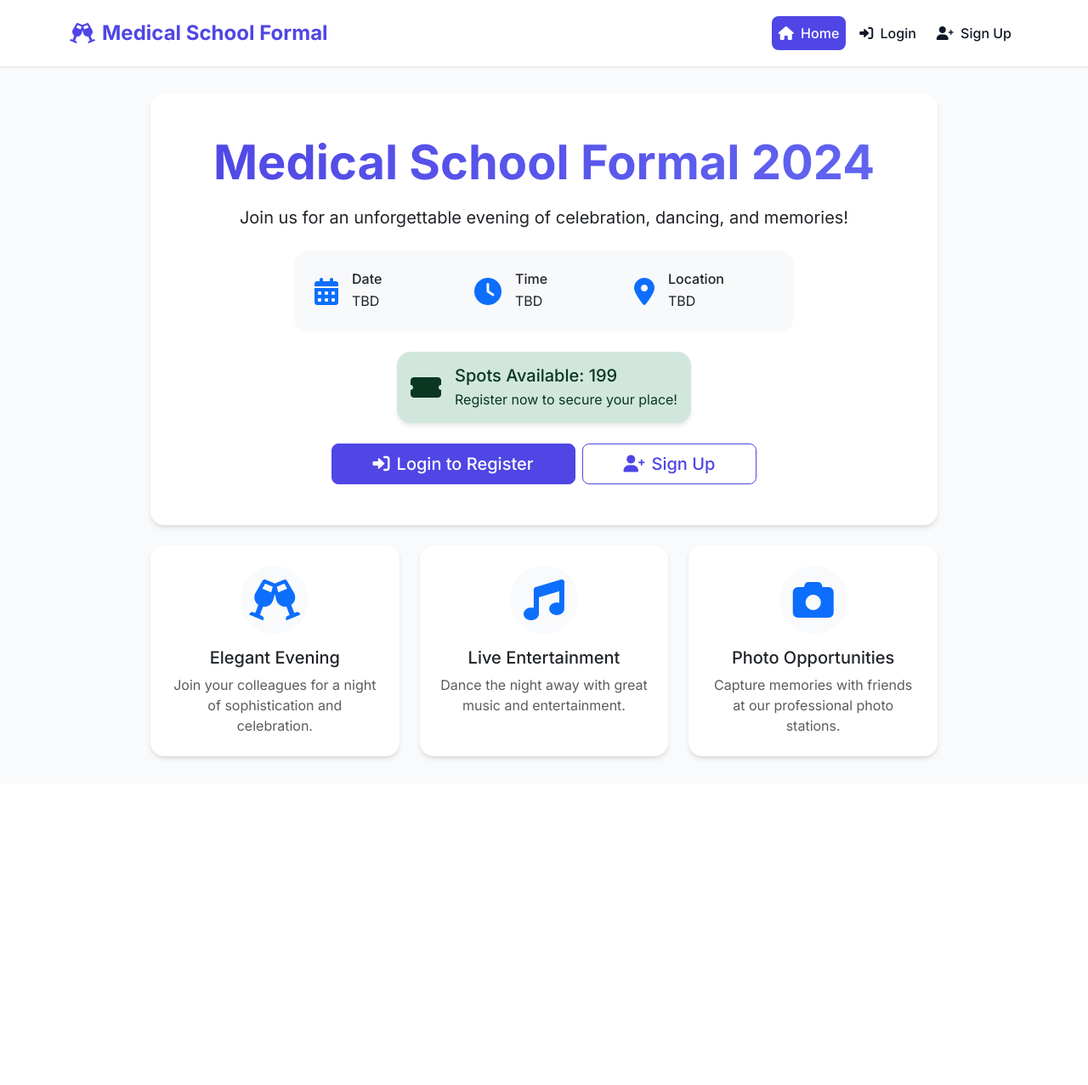
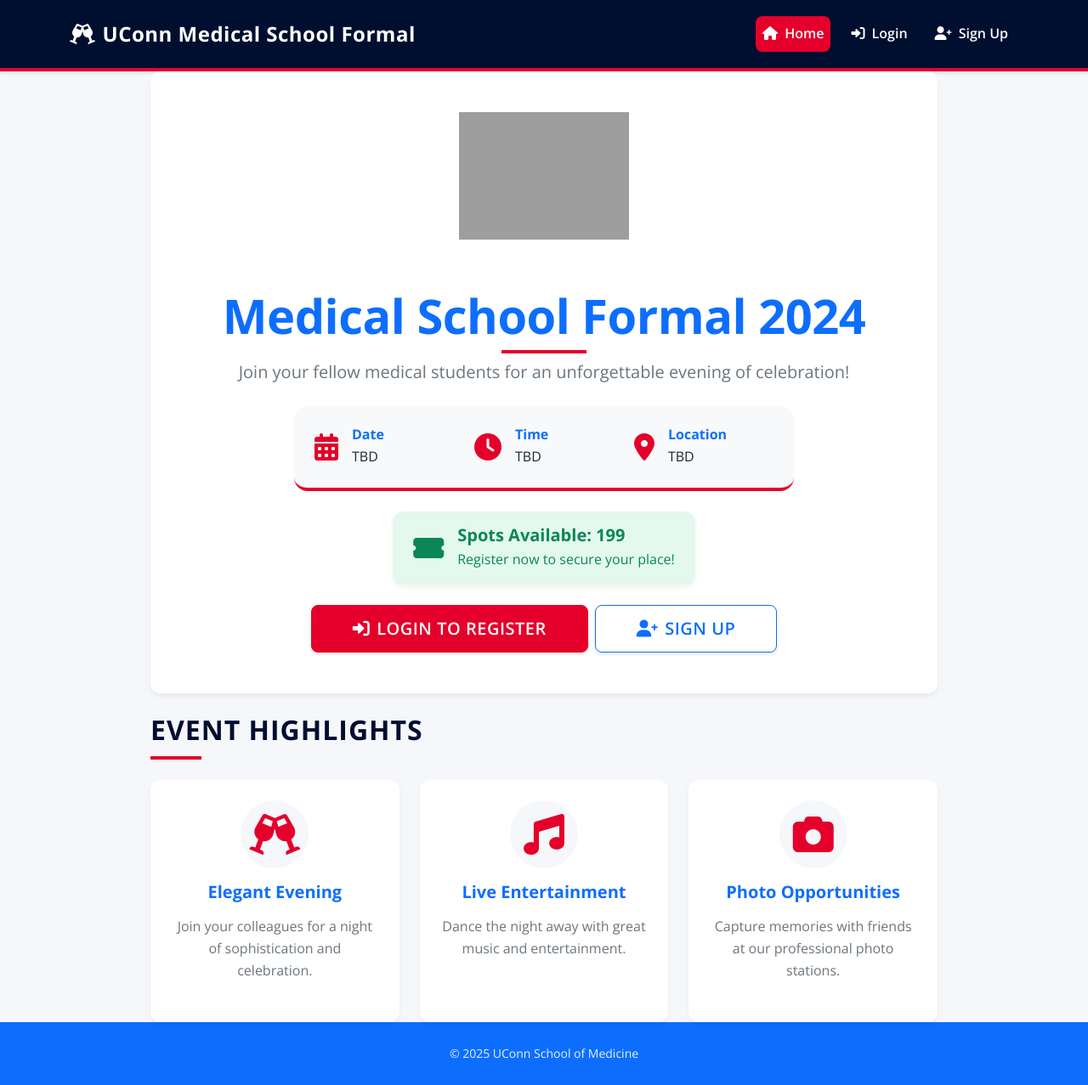
Before and after one commit to thisisalimirza/uconnformal, a Flask app: page / in a window 1280 px wide. Shown: the whole page at 85% size. Before the commit the page ends 895 px from the top, so only its background shows below. Run offline with Flask 3, Linux system fonts and the light colour scheme; grey boxes are pictures that could not be loaded.

Commit message:
updated UI

```diff
--- a/app.py
+++ b/app.py
@@ -22,6 +22,11 @@ login_manager.login_view = 'login'
 
 # Configuration
 MAX_CAPACITY = 200  # Maximum number of attendees (including plus ones)
+
+# Template context processor
+@app.context_processor
+def inject_year():
+    return {'now': datetime.utcnow()}
 
 class User(UserMixin, db.Model):
     id = db.Column(db.Integer, primary_key=True)
--- a/templates/base.html
+++ b/templates/base.html
@@ -3,22 +3,40 @@
 <head>
     <meta charset="UTF-8">
     <meta name="viewport" content="width=device-width, initial-scale=1.0">
-    <title>Medical School Formal - {% block title %}{% endblock %}</title>
+    <title>UConn Medical School Formal - {% block title %}{% endblock %}</title>
     <link href="https://cdn.jsdelivr.net/npm/bootstrap@5.3.2/dist/css/bootstrap.min.css" rel="stylesheet">
     <link href="https://cdnjs.cloudflare.com/ajax/libs/font-awesome/6.0.0/css/all.min.css" rel="stylesheet">
-    <link href="https://fonts.googleapis.com/css2?family=Inter:wght@400;500;600;700&display=swap" rel="stylesheet">
+    <link href="https://fonts.googleapis.com/css2?family=Open+Sans:wght@400;600;700&display=swap" rel="stylesheet">
     <style>
         :root {
-            --primary-color: #4f46e5;
-            --primary-dark: #4338ca;
-            --secondary-color: #6366f1;
-            --success-color: #22c55e;
-            --warning-color: #f59e0b;
-            --danger-color: #ef4444;
-            --background-color: #f9fafb;
-            --card-background: #ffffff;
-            --text-primary: #111827;
-            --text-secondary: #6b7280;
+            /* Primary Colors */
+            --primary-color: #000E2F;      /* UConn Navy */
+            --primary-dark: #000720;       /* Darker Navy */
+            --primary-light: #1a2847;      /* Lighter Navy for hover states */
+
+            /* Secondary Colors */
+            --secondary-color: #4A4A4A;    /* Darker gray for better contrast */
+            --secondary-light: #666666;    /* UConn Gray */
+
+            /* Accent Colors */
+            --accent-color: #E4002B;       /* UConn Red */
+            --accent-dark: #B30022;        /* Darker Red for hover states */
+            --accent-light: #FF1744;       /* Lighter Red for highlights */
+
+            /* UI Colors */
+            --success-color: #0A8754;      /* Darker success for better contrast */
+            --warning-color: #CC9900;      /* Darker warning for better contrast */
+            --danger-color: #E4002B;       /* UConn Red */
+
+            /* Background Colors */
+            --background-color: #F5F7FA;   /* Light gray background */
+            --card-background: #FFFFFF;
+
+            /* Text Colors */
+            --text-primary: #000E2F;       /* Navy for primary text */
+            --text-secondary: #4A4A4A;     /* Dark gray for secondary text */
+            --text-light: #666666;         /* Light gray for tertiary text */
+            --text-white: #FFFFFF;         /* White text */
         }
 
         body {
@@ -26,185 +44,272 @@
             display: flex;
             flex-direction: column;
             background-color: var(--background-color);
-            font-family: 'Inter', sans-serif;
+            font-family: 'Open Sans', sans-serif;
             color: var(--text-primary);
+            line-height: 1.6;
         }
 
+        /* Typography */
+        h1, h2, h3, h4, h5, h6 {
+            color: var(--primary-color);
+            font-weight: 700;
+            margin-bottom: 1rem;
+        }
+
+        .display-4 {
+            font-weight: 700;
+            letter-spacing: -0.5px;
+        }
+
+        /* Navbar Styles */
         .navbar {
-            background-color: var(--card-background);
-            box-shadow: 0 1px 3px 0 rgba(0, 0, 0, 0.1);
+            background-color: var(--primary-color);
             padding: 1rem 0;
+            box-shadow: 0 2px 4px rgba(0, 0, 0, 0.1);
         }
 
         .navbar-brand {
             font-weight: 700;
-            color: var(--primary-color) !important;
+            color: var(--text-white) !important;
             font-size: 1.5rem;
+            letter-spacing: 0.5px;
         }
 
         .nav-link {
-            color: var(--text-primary) !important;
-            font-weight: 500;
+            color: var(--text-white) !important;
+            font-weight: 600;
             padding: 0.5rem 1rem;
             border-radius: 0.5rem;
             transition: all 0.2s ease;
+            margin: 0 0.25rem;
         }
 
         .nav-link:hover {
-            background-color: var(--background-color);
-            color: var(--primary-color) !important;
+            background-color: var(--primary-light);
+            transform: translateY(-1px);
         }
 
         .nav-link.active {
-            background-color: var(--primary-color);
-            color: white !important;
+            background-color: var(--accent-color);
+            box-shadow: 0 2px 4px rgba(0, 0, 0, 0.1);
         }
 
-        .main-content {
-            flex: 1;
-            padding: 2rem 0;
-        }
-
+        /* Card Styles */
         .card {
             border: none;
-            border-radius: 1rem;
-            box-shadow: 0 4px 6px -1px rgba(0, 0, 0, 0.1), 0 2px 4px -1px rgba(0, 0, 0, 0.06);
+            border-radius: 0.75rem;
+            box-shadow: 0 4px 6px rgba(0, 0, 0, 0.05);
             transition: transform 0.2s ease, box-shadow 0.2s ease;
+            background-color: var(--card-background);
+            margin-bottom: 1.5rem;
         }
 
         .card:hover {
             transform: translateY(-2px);
-            box-shadow: 0 10px 15px -3px rgba(0, 0, 0, 0.1), 0 4px 6px -2px rgba(0, 0, 0, 0.05);
+            box-shadow: 0 8px 12px rgba(0, 0, 0, 0.1);
         }
 
+        .card-title {
+            color: var(--primary-color);
+            font-weight: 700;
+            margin-bottom: 1rem;
+        }
+
+        .card-text {
+            color: var(--text-secondary);
+        }
+
+        /* Button Styles */
         .btn {
-            padding: 0.5rem 1.5rem;
+            padding: 0.75rem 1.5rem;
             border-radius: 0.5rem;
-            font-weight: 500;
+            font-weight: 600;
+            text-transform: uppercase;
+            letter-spacing: 0.5px;
             transition: all 0.2s ease;
+            box-shadow: 0 2px 4px rgba(0, 0, 0, 0.1);
         }
 
         .btn-primary {
             background-color: var(--primary-color);
             border-color: var(--primary-color);
+            color: var(--text-white);
         }
 
         .btn-primary:hover {
-            background-color: var(--primary-dark);
-            border-color: var(--primary-dark);
+            background-color: var(--primary-light);
+            border-color: var(--primary-light);
             transform: translateY(-1px);
+            box-shadow: 0 4px 6px rgba(0, 0, 0, 0.15);
         }
 
-        .btn-outline-primary {
-            color: var(--primary-color);
-            border-color: var(--primary-color);
+        .btn-accent {
+            background-color: var(--accent-color);
+            border-color: var(--accent-color);
+            color: var(--text-white);
         }
 
-        .btn-outline-primary:hover {
-            background-color: var(--primary-color);
-            border-color: var(--primary-color);
+        .btn-accent:hover {
+            background-color: var(--accent-dark);
+            border-color: var(--accent-dark);
             transform: translateY(-1px);
+            box-shadow: 0 4px 6px rgba(0, 0, 0, 0.15);
         }
 
-        .flash-messages {
-            position: fixed;
-            top: 20px;
-            right: 20px;
-            z-index: 1000;
-            min-width: 300px;
-            max-width: 400px;
-        }
-
-        .alert {
-            border: none;
-            border-radius: 1rem;
-            box-shadow: 0 4px 6px -1px rgba(0, 0, 0, 0.1);
-            animation: slideIn 0.3s ease-out;
-        }
-
-        @keyframes slideIn {
-            from {
-                transform: translateX(100%);
-                opacity: 0;
-            }
-            to {
-                transform: translateX(0);
-                opacity: 1;
-            }
-        }
-
+        /* Form Styles */
         .form-control {
             border-radius: 0.5rem;
             padding: 0.75rem 1rem;
-            border: 1px solid #e5e7eb;
+            border: 2px solid #E5E9F0;
             transition: all 0.2s ease;
+            background-color: var(--card-background);
         }
 
         .form-control:focus {
             border-color: var(--primary-color);
-            box-shadow: 0 0 0 3px rgba(79, 70, 229, 0.1);
+            box-shadow: 0 0 0 3px rgba(0, 14, 47, 0.1);
         }
 
         .form-label {
-            font-weight: 500;
+            font-weight: 600;
             color: var(--text-secondary);
+            text-transform: uppercase;
+            font-size: 0.875rem;
+            letter-spacing: 0.5px;
+            margin-bottom: 0.5rem;
         }
 
-        .badge {
-            padding: 0.5em 1em;
-            border-radius: 9999px;
-            font-weight: 500;
-        }
-
+        /* Table Styles */
         .table {
-            border-radius: 1rem;
+            border-radius: 0.75rem;
             overflow: hidden;
+            box-shadow: 0 4px 6px rgba(0, 0, 0, 0.05);
         }
 
         .table th {
-            background-color: #f8fafc;
+            background-color: var(--primary-color);
+            color: var(--text-white);
             font-weight: 600;
             text-transform: uppercase;
-            font-size: 0.75rem;
+            font-size: 0.875rem;
             letter-spacing: 0.05em;
-            color: var(--text-secondary);
+            padding: 1rem;
+            border-bottom: none;
         }
 
         .table td {
             vertical-align: middle;
+            padding: 1rem;
+            color: var(--text-secondary);
+            border-color: #E5E9F0;
         }
 
-        /* Dark mode support */
+        /* Badge Styles */
+        .badge {
+            padding: 0.5em 1em;
+            border-radius: 0.375rem;
+            font-weight: 600;
+            text-transform: uppercase;
+            letter-spacing: 0.5px;
+        }
+
+        /* Alert Styles */
+        .alert {
+            border: none;
+            border-radius: 0.75rem;
+            box-shadow: 0 4px 6px rgba(0, 0, 0, 0.05);
+            padding: 1rem 1.5rem;
+        }
+
+        .alert-success {
+            background-color: #E3F9EE;
+            color: var(--success-color);
+        }
+
+        .alert-warning {
+            background-color: #FFF8E6;
+            color: var(--warning-color);
+        }
+
+        .alert-danger {
+            background-color: #FFE8EC;
+            color: var(--danger-color);
+        }
+
+        /* Footer Styles */
+        footer {
+            background-color: var(--primary-color);
+            color: var(--text-white);
+            padding: 2rem 0;
+            margin-top: auto;
+        }
+
+        footer small {
+            font-size: 0.875rem;
+            opacity: 0.9;
+        }
+
+        /* UConn Specific Styles */
+        .uconn-accent-border {
+            border-bottom: 4px solid var(--accent-color);
+        }
+
+        .uconn-section-title {
+            color: var(--primary-color);
+            font-weight: 700;
+            text-transform: uppercase;
+            letter-spacing: 1px;
+            position: relative;
+            padding-bottom: 1rem;
+            margin-bottom: 2rem;
+        }
+
+        .uconn-section-title::after {
+            content: '';
+            position: absolute;
+            bottom: 0;
+            left: 0;
+            width: 60px;
+            height: 4px;
+            background-color: var(--accent-color);
+        }
+
+        /* Dark Mode Support */
         @media (prefers-color-scheme: dark) {
             :root {
-                --background-color: #1f2937;
-                --card-background: #111827;
-                --text-primary: #f9fafb;
-                --text-secondary: #9ca3af;
-            }
-
-            .table th {
-                background-color: #374151;
+                --background-color: #1a1a2e;
+                --card-background: #000E2F;
+                --text-primary: #FFFFFF;
+                --text-secondary: #E5E9F0;
+                --text-light: #A0AEC0;
             }
 
             .form-control {
-                background-color: #374151;
-                border-color: #4b5563;
+                background-color: rgba(255, 255, 255, 0.05);
+                border-color: rgba(255, 255, 255, 0.1);
                 color: var(--text-primary);
             }
 
             .form-control:focus {
-                background-color: #374151;
+                background-color: rgba(255, 255, 255, 0.1);
+            }
+
+            .table {
+                color: var(--text-primary);
+            }
+
+            .table td {
+                border-color: rgba(255, 255, 255, 0.1);
             }
         }
     </style>
 </head>
 <body>
-    <nav class="navbar navbar-expand-lg">
+    <nav class="navbar navbar-expand-lg uconn-accent-border">
         <div class="container">
             <a class="navbar-brand d-flex align-items-center" href="{{ url_for('index') }}">
                 <i class="fas fa-glass-cheers me-2"></i>
-                Medical School Formal
+                UConn Medical School Formal
             </a>
             <button class="navbar-toggler" type="button" data-bs-toggle="collapse" data-bs-target="#navbarNav">
                 <span class="navbar-toggler-icon"></span>
@@ -270,6 +375,12 @@
         </div>
     </div>
 
+    <footer class="py-4 bg-primary text-white mt-auto">
+        <div class="container text-center">
+            <small>© {{ now.year }} UConn School of Medicine</small>
+        </div>
+    </footer>
+
     <script src="https://cdn.jsdelivr.net/npm/bootstrap@5.3.2/dist/js/bootstrap.bundle.min.js"></script>
     <script>
         // Auto-dismiss flash messages after 5 seconds
--- a/templates/index.html
+++ b/templates/index.html
@@ -8,36 +8,41 @@
         <!-- Hero Section -->
         <div class="card mb-4">
             <div class="card-body text-center py-5">
-                <h1 class="display-4 mb-3 fw-bold">Medical School Formal 2024</h1>
-                <p class="lead mb-4">Join us for an unforgettable evening of celebration, dancing, and memories!</p>
+                <div class="mb-4">
+                    <img src="https://health.uconn.edu/wp-content/uploads/2017/09/uconn-health-wordmark-stacked.png"
+                         alt="UConn Health Logo"
+                         style="max-width: 200px; margin-bottom: 2rem;">
+                </div>
+                <h1 class="display-4 mb-3 fw-bold text-primary">Medical School Formal 2024</h1>
+                <p class="lead mb-4 text-secondary">Join your fellow medical students for an unforgettable evening of celebration!</p>
 
                 <div class="row justify-content-center">
                     <div class="col-md-8">
-                        <div class="p-4 bg-light rounded-4 mb-4">
+                        <div class="p-4 bg-light rounded-4 mb-4 uconn-accent-border">
                             <div class="row text-start g-4">
                                 <div class="col-md-4">
                                     <div class="d-flex align-items-center">
-                                        <i class="fas fa-calendar-alt fa-2x text-primary me-3"></i>
+                                        <i class="fas fa-calendar-alt fa-2x text-accent me-3"></i>
                                         <div>
-                                            <h6 class="mb-1">Date</h6>
+                                            <h6 class="mb-1 text-primary">Date</h6>
                                             <p class="mb-0">TBD</p>
                                         </div>
                                     </div>
                                 </div>
                                 <div class="col-md-4">
                                     <div class="d-flex align-items-center">
-                                        <i class="fas fa-clock fa-2x text-primary me-3"></i>
+                                        <i class="fas fa-clock fa-2x text-accent me-3"></i>
                                         <div>
-                                            <h6 class="mb-1">Time</h6>
+                                            <h6 class="mb-1 text-primary">Time</h6>
                                             <p class="mb-0">TBD</p>
                                         </div>
                                     </div>
                                 </div>
                                 <div class="col-md-4">
                                     <div class="d-flex align-items-center">
-                                        <i class="fas fa-map-marker-alt fa-2x text-primary me-3"></i>
+                                        <i class="fas fa-map-marker-alt fa-2x text-accent me-3"></i>
                                         <div>
-                                            <h6 class="mb-1">Location</h6>
+                                            <h6 class="mb-1 text-primary">Location</h6>
                                             <p class="mb-0">TBD</p>
                                         </div>
                                     </div>
@@ -72,7 +77,7 @@
                 <div class="d-grid gap-2 d-sm-flex justify-content-sm-center">
                     {% if current_user.is_authenticated %}
                         {% if not current_user.registration %}
-                            <a href="{{ url_for('register') }}" class="btn btn-primary btn-lg px-5 gap-3">
+                            <a href="{{ url_for('register') }}" class="btn btn-accent btn-lg px-5 gap-3">
                                 <i class="fas fa-ticket-alt me-2"></i>Register Now
                             </a>
                         {% else %}
@@ -81,7 +86,7 @@
                             </a>
                         {% endif %}
                     {% else %}
-                        <a href="{{ url_for('login') }}" class="btn btn-primary btn-lg px-5 mb-2 mb-sm-0">
+                        <a href="{{ url_for('login') }}" class="btn btn-accent btn-lg px-5 mb-2 mb-sm-0">
                             <i class="fas fa-sign-in-alt me-2"></i>Login to Register
                         </a>
                         <a href="{{ url_for('signup') }}" class="btn btn-outline-primary btn-lg px-5">
@@ -93,15 +98,16 @@
         </div>
 
         <!-- Features Section -->
+        <h2 class="uconn-section-title mb-4">Event Highlights</h2>
         <div class="row g-4">
             <div class="col-md-4">
                 <div class="card h-100">
                     <div class="card-body text-center p-4">
                         <div class="feature-icon mb-3">
-                            <i class="fas fa-glass-cheers fa-3x text-primary"></i>
+                            <i class="fas fa-glass-cheers fa-3x text-accent"></i>
                         </div>
-                        <h5 class="card-title">Elegant Evening</h5>
-                        <p class="card-text text-muted">Join your colleagues for a night of sophistication and celebration.</p>
+                        <h5 class="card-title text-primary">Elegant Evening</h5>
+                        <p class="card-text text-secondary">Join your colleagues for a night of sophistication and celebration.</p>
                     </div>
                 </div>
             </div>
@@ -109,10 +115,10 @@
                 <div class="card h-100">
                     <div class="card-body text-center p-4">
                         <div class="feature-icon mb-3">
-                            <i class="fas fa-music fa-3x text-primary"></i>
+                            <i class="fas fa-music fa-3x text-accent"></i>
                         </div>
-                        <h5 class="card-title">Live Entertainment</h5>
-                        <p class="card-text text-muted">Dance the night away with great music and entertainment.</p>
+                        <h5 class="card-title text-primary">Live Entertainment</h5>
+                        <p class="card-text text-secondary">Dance the night away with great music and entertainment.</p>
                     </div>
                 </div>
             </div>
@@ -120,10 +126,10 @@
                 <div class="card h-100">
                     <div class="card-body text-center p-4">
                         <div class="feature-icon mb-3">
-                            <i class="fas fa-camera fa-3x text-primary"></i>
+                            <i class="fas fa-camera fa-3x text-accent"></i>
                         </div>
-                        <h5 class="card-title">Photo Opportunities</h5>
-                        <p class="card-text text-muted">Capture memories with friends at our professional photo stations.</p>
+                        <h5 class="card-title text-primary">Photo Opportunities</h5>
+                        <p class="card-text text-secondary">Capture memories with friends at our professional photo stations.</p>
                     </div>
                 </div>
             </div>
@@ -144,14 +150,28 @@
 }
 
 .rounded-4 {
-    border-radius: 1rem;
+    border-radius: 0.5rem;
 }
 
 .display-4 {
-    background: linear-gradient(120deg, var(--primary-color), var(--secondary-color));
-    -webkit-background-clip: text;
-    -webkit-text-fill-color: transparent;
-    background-clip: text;
+    color: var(--primary-color);
+    position: relative;
+    display: inline-block;
+}
+
+.display-4::after {
+    content: '';
+    position: absolute;
+    bottom: -10px;
+    left: 50%;
+    transform: translateX(-50%);
+    width: 100px;
+    height: 4px;
+    background-color: var(--accent-color);
+}
+
+.text-accent {
+    color: var(--accent-color) !important;
 }
 
 @media (max-width: 768px) {
```
Also changed, not shown: instance/formal.db.
